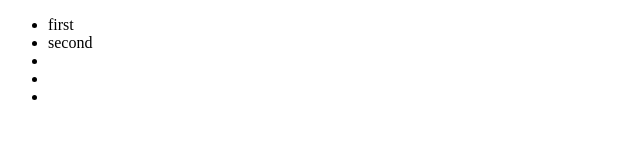
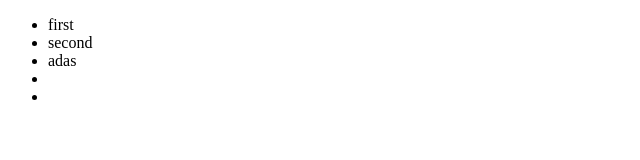
Before and after one commit to jojo28814/20220424web, a plain HTML site: page index.html in a window 1280 px wide. Shown: the full height of the page, 0-640 px from the left. Drawn offline with Linux system fonts and the light colour scheme.

Commit message:
modify index.html

```diff
--- a/index.html
+++ b/index.html
@@ -11,7 +11,7 @@
     <ul>
 	    <li>first</li>
         <li>second</li>
-        <li></li>
+        <li>adas</li>
         <li></li>
         <li></li>
     </ul>
```
